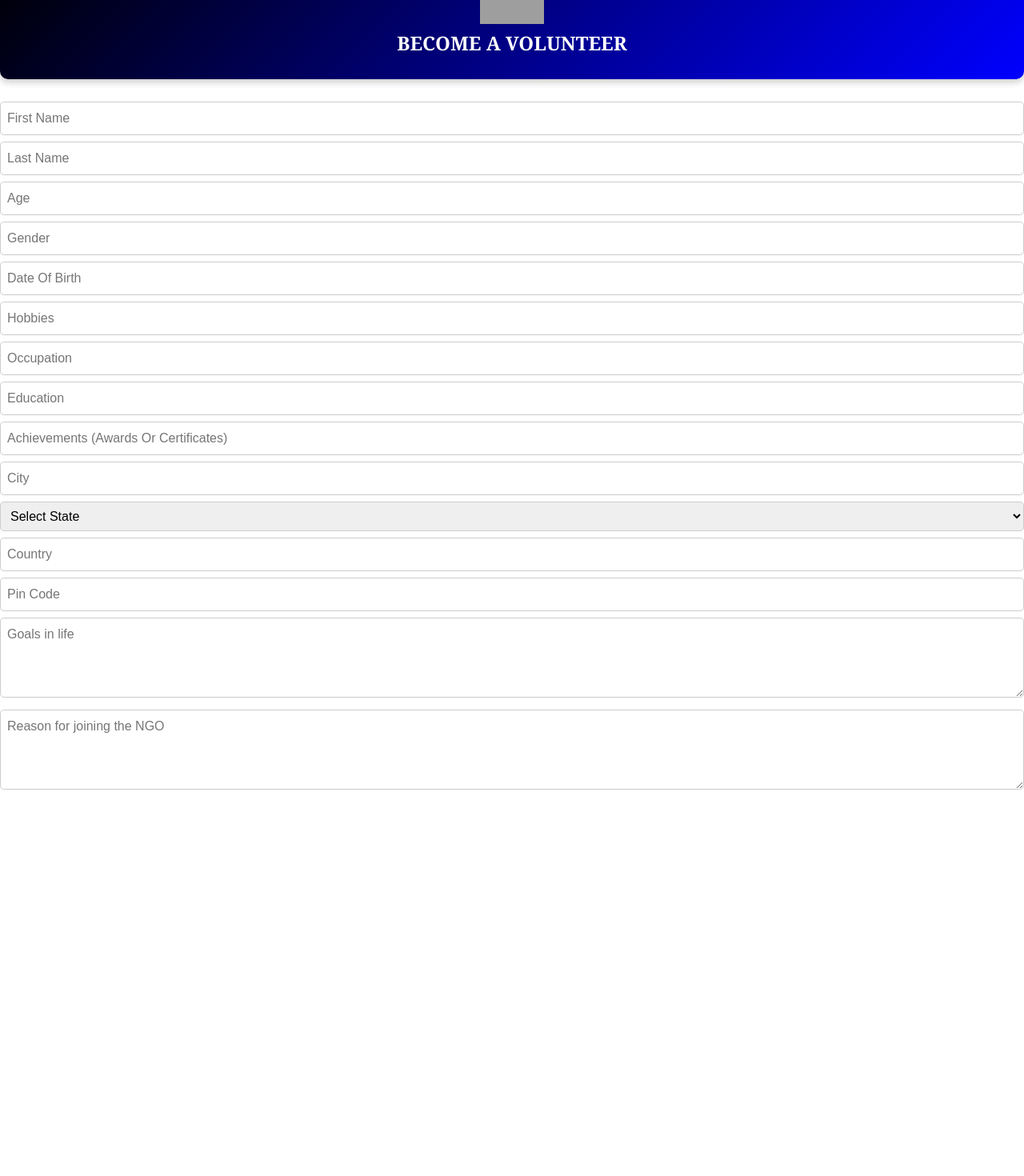
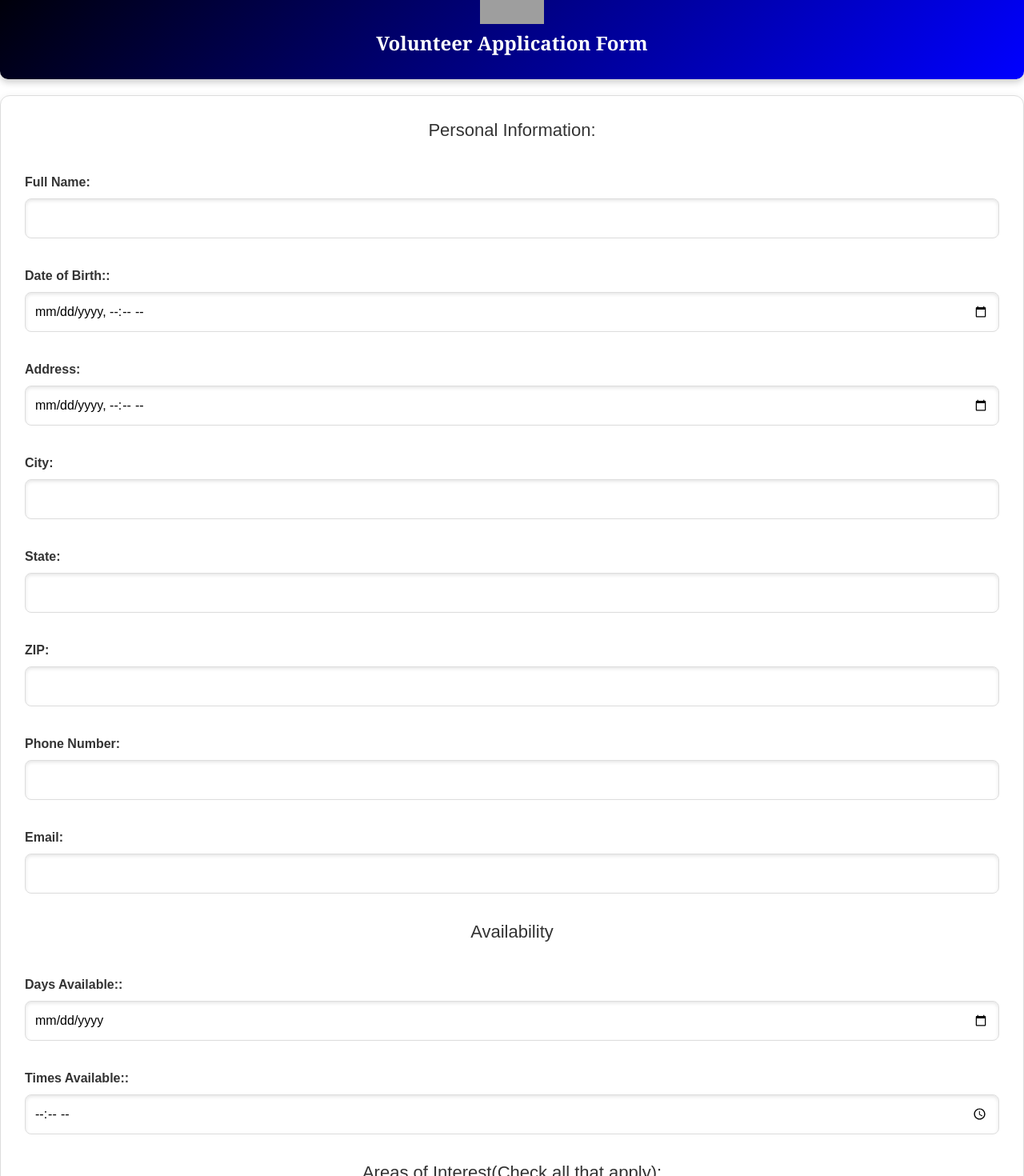
Before and after one commit to ppranay/Yahoyire-foundation-project-1, a React (Create React App) app: page /volunteer in a window 1280 px wide. Shown: the part 60-1530 px from the top of the page at 80% size. Before the commit the page ends 1054 px from the top, so only its background shows below. Built offline with nearby package versions, Linux system fonts and the light colour scheme; grey boxes are pictures that could not be loaded; the HTML template or start-up script is replaced by a standard one.

Commit message:
new update

```diff
--- a/src/components/VolunteerForm.jsx
+++ b/src/components/VolunteerForm.jsx
@@ -1,253 +1,414 @@
+// src/PartnershipForm.js
 import React, { useState } from 'react';
-import '../css/volunteer.css';
-import logo from '../assets/faundation.png';
-
+import '../css/membership.css';
+import logo from '../assets/faundation.png'
+import MyButton from '../components/MyButton.jsx'
 
 const VolunteerForm = () => {
   const [formData, setFormData] = useState({
-        firstName: '',
-        lastName: '',
-        email: '',
-        password: '',
-        confirmPassword: '',
-        date: '',
-        contact: '',
+    companyName: '',
+    address: '',
     city: '',
     state: '',
-        country: '',
-        education: '',
-        occupation: '',
-        achievements: '',
-        hobbies: '',
-        selfDescription: '',
-        goals: '',
-        reasonForJoining: ''
+    zipCode: '',
+    phone: '',
+    email: '',
+    website: '',
+    contactName: '',
+    contactPosition: '',
+    contactPhone: '',
+    contactEmail: '',
+    partnershipTypes: [],
+    interestAreas: [],
+    companyDescription: '',
+    previousExperience: '',
   });
-
-    const [showTerms, setShowTerms] = useState(false);
-
-    const states = [
-        "Select State", "Andhra Pradesh", "Arunachal Pradesh", "Assam", "Bihar",
-        "Chhattisgarh", "Goa", "Gujarat", "Haryana", "Himachal Pradesh",
-        "Jharkhand", "Karnataka", "Kerala", "Madhya Pradesh", "Maharashtra",
-        "Manipur", "Meghalaya", "Mizoram", "Nagaland", "Odisha",
-        "Punjab", "Rajasthan", "Sikkim", "Tamil Nadu", "Telangana",
-        "Tripura", "Uttar Pradesh", "Uttarakhand", "West Bengal"
-    ];
 
   const handleChange = (e) => {
     const { name, value } = e.target;
     setFormData({ ...formData, [name]: value });
   };
 
+  const handleCheckboxChange = (e, category) => {
+    const { name, checked } = e.target;
+    setFormData((prevData) => {
+      const updatedList = checked
+        ? [...prevData[category], name]
+        : prevData[category].filter((item) => item !== name);
+      return { ...prevData, [category]: updatedList };
+    });
+  };
+
   const handleSubmit = (e) => {
     e.preventDefault();
-        setShowTerms(true);
-    };
-
-    const handleAgreeTerms = () => {
-        const message = `
-            New Volunteer Form Submission:
-            Name: ${formData.firstName} ${formData.lastName}
-            Email: ${formData.email}
-            Contact: ${formData.contact}
-            City: ${formData.city}, State: ${formData.state}, Country: ${formData.country}
-            Education: ${formData.education}
-            Occupation: ${formData.occupation}
-            Achievements: ${formData.achievements}
-            Hobbies: ${formData.hobbies}
-            Self Description: ${formData.selfDescription}
-            Goals: ${formData.goals}
-            Reason for Joining: ${formData.reasonForJoining}
-        `;
-
-        const whatsappUrl = `https://wa.me/8080710158?text=${encodeURIComponent(message)}`;
-        window.open(whatsappUrl, '_blank');
-        setShowTerms(false);
+    console.log('Form submitted:', formData);
   };
 
   return (
     <>
-            {showTerms ? (
-                <div className="terms-container">
-                    <h2>Terms and Conditions</h2>
-                    <p>
-                        By signing below, I acknowledge that I have read and agree to all of the above rules. I agree to abide by them.
-                    </p>
-                    <h1>Volunteer Rules and Regulations</h1>
-                    <ol>
-                        <li><h3>Behavior:</h3> Treat everyone with empathy and respect.</li>
-                        <li><h3>Attendance:</h3> Always present and notify your supervisor of any absences in advance.</li>
-                        <li><h3>Privacy:</h3> We respect the privacy of those we serve. Non-disclosure of sensitive information.</li>
-                        <li><h3>Dress Code:</h3> Wearing appropriate attire for activities and using ID if provided.</li>
-                        <li><h3>Health and Safety:</h3> Complying with all safety guidelines and promptly reporting any untoward incidents.</li>
-                        <li><h3>Resource Use:</h3> Responsible handling of NGO resources and use only for official purposes.</li>
-                        <li><h3>Communication:</h3> Communicating freely with your supervisor and fellow volunteers.</li>
-                        <li><h3>Training:</h3> Attend all required training sessions and meetings.</li>
-                        <li><h3>Commitment:</h3> Completing tasks reliably and reporting to your supervisor if unable to perform duties.</li>
-                        <li><h3>Termination:</h3> NGO reserves the right to terminate volunteer service if guidelines are not followed.</li>
-                    </ol>
-                    <button className="agree-button" onClick={handleAgreeTerms}>Agree And Pay Now 499/ </button>
-                </div>
-            ) : (
-                <>
-                    <div>
       <div className="form-top">
         <img src={logo} alt="Foundation Logo" />
-                            <h1>BECOME A VOLUNTEER</h1>
+        <h1>Volunteer Application Form</h1>
       </div>
-                    </div>
-                    <form className="px-7 h-screen grid justify-center items-center" onSubmit={handleSubmit}>
-                        <div className="grid gap-6" id="form">
-                            <div className="w-full flex gap-3">
+      <form className="form-container" onSubmit={handleSubmit}>
+        <h3>Personal Information:</h3>
+        <div className="form-group">
+          <label htmlFor="companyName">Full Name:</label>
           <input
-                                    className="input-box"
             type="text"
-                                    placeholder="First Name"
-                                    name="firstName"
-                                    value={formData.firstName}
-                                    onChange={handleChange}
-                                    required
-                                />
-                                <input
-                                    className="input-box"
-                                    type="text"
-                                    placeholder="Last Name"
-                                    name="lastName"
-                                    value={formData.lastName}
-                                    onChange={handleChange}
-                                />
-                            </div>
-                            <div className="flex gap-2">
-                                <input
-                                    className="input-box"
-                                    type="text"
-                                    placeholder="Age"
-                                    name="age"
-                                    value={formData.age}
-                                    onChange={handleChange}
-                                    required
-                                />
-                                <input
-                                    className="input-box"
-                                    type="text"
-                                    placeholder="Gender"
-                                    name="gender"
-                                    value={formData.gender}
-                                    onChange={handleChange}
-                                    required
-                                />
-                                <input
-                                    className="input-box"
-                                    type="text"
-                                    placeholder="Date Of Birth"
-                                    name="dateOfBirth"
-                                    value={formData.dateOfBirth}
-                                    onChange={handleChange}
-                                    required
-                                />
-                                <input
-                                    className="input-box"
-                                    type="text"
-                                    placeholder="Hobbies"
-                                    name="hobbies"
-                                    value={formData.hobbies}
+            id="companyName"
+            name="companyName"
+            value={formData.companyName}
             onChange={handleChange}
             required
           />
         </div>
-                            <div className="flex gap-2">
+        <div className="form-group">
+          <label htmlFor="address">Date of Birth::</label>
           <input
-                                    className="input-box"
-                                    type="text"
-                                    placeholder="Occupation"
-                                    name="occupation"
-                                    value={formData.occupation}
-                                    onChange={handleChange}
-                                    required
-                                />
-                                <input
-                                    className="input-box"
-                                    type="text"
-                                    placeholder="Education"
-                                    name="education"
-                                    value={formData.education}
-                                    onChange={handleChange}
-                                    required
-                                />
-                                <input
-                                    className="input-box"
-                                    type="text"
-                                    placeholder="Achievements (Awards Or Certificates)"
-                                    name="achievements"
-                                    value={formData.achievements}
+            type="datetime-local"
+            id="address"
+            name="address"
+            value={formData.address}
             onChange={handleChange}
             required
           />
         </div>
-                            <div className="flex gap-2">
+        <div className="form-group">
+          <label htmlFor="address">Address:</label>
           <input
-                                    className="input-box"
+            type="datetime-local"
+            id="address"
+            name="address"
+            value={formData.address}
+            onChange={handleChange}
+            required
+          />
+        </div>
+        <div className="form-group">
+          <label htmlFor="city">City:</label>
+          <input
             type="text"
-                                    placeholder="City"
+            id="city"
             name="city"
             value={formData.city}
             onChange={handleChange}
             required
           />
-                                <select
-                                    className="input-box"
+        </div>
+        <div className="form-group">
+          <label htmlFor="state">State:</label>
+          <input
+            type="text"
+            id="state"
             name="state"
             value={formData.state}
             onChange={handleChange}
             required
-                                >
-                                    {states.map((state, index) => (
-                                        <option key={index} value={state}>
-                                            {state}
-                                        </option>
-                                    ))}
-                                </select>
+          />
+        </div>
+        <div className="form-group">
+          <label htmlFor="zipCode">ZIP:</label>
           <input
-                                    className="input-box"
             type="text"
-                                    placeholder="Country"
-                                    name="country"
-                                    value={formData.country}
-                                    onChange={handleChange}
-                                    required
-                                />
-                                <input
-                                    className="input-box"
-                                    type="text"
-                                    placeholder="Pin Code"
-                                    name="pinCode"
-                                    value={formData.pinCode}
+            id="zipCode"
+            name="zipCode"
+            value={formData.zipCode}
             onChange={handleChange}
             required
           />
         </div>
-                            <textarea
-                                className="input-box"
-                                placeholder="Goals in life"
-                                name="goals"
-                                value={formData.goals}
+        <div className="form-group">
+          <label htmlFor="phone">Phone Number:</label>
+          <input
+            type="tel"
+            id="phone"
+            name="phone"
+            value={formData.phone}
             onChange={handleChange}
             required
           />
-                            <textarea
-                                className="input-box"
-                                placeholder="Reason for joining the NGO"
-                                name="reasonForJoining"
-                                value={formData.reasonForJoining}
+        </div>
+        <div className="form-group">
+          <label htmlFor="email">Email:</label>
+          <input
+            type="email"
+            id="email"
+            name="email"
+            value={formData.email}
             onChange={handleChange}
             required
           />
+        </div>
+
+
+        <h3>Availability</h3>
+        <div className="form-group">
+          <label htmlFor="contactName">Days Available::</label>
+          <input
+            type="date"
+            id="contactName"
+            name="contactName"
+            value={formData.contactName}
+            onChange={handleChange}
+            required
+          />
+        </div>
+        <div className="form-group">
+          <label htmlFor="contactPosition">Times Available::</label>
+          <input
+            type="time"
+            id="contactPosition"
+            name="contactPosition"
+            value={formData.contactPosition}
+            onChange={handleChange}
+            required
+          />
+        </div>
+
+
+        <h3>Areas of Interest(Check all that apply):</h3>
+        <div className="checkbox-group">
+          <label>
+            <input
+              type="checkbox"
+              name="Financial Support"
+              checked={formData.partnershipTypes.includes('Financial Support')}
+              onChange={(e) => handleCheckboxChange(e, 'partnershipTypes')}
+            />
+            Health Initiatives
+          </label>
+          <label>
+            <input
+              type="checkbox"
+              name="In-Kind Donations"
+              checked={formData.partnershipTypes.includes('In-Kind Donations')}
+              onChange={(e) => handleCheckboxChange(e, 'partnershipTypes')}
+            />
+            In-Kind Donations
+          </label>
+          <label>
+            <input
+              type="checkbox"
+              name="Volunteer Engagement"
+              checked={formData.partnershipTypes.includes('Volunteer Engagement')}
+              onChange={(e) => handleCheckboxChange(e, 'partnershipTypes')}
+            />
+            Children's Education
+          </label>
+          <label>
+            <input
+              type="checkbox"
+              name="Program Sponsorship"
+              checked={formData.partnershipTypes.includes('Program Sponsorship')}
+              onChange={(e) => handleCheckboxChange(e, 'partnershipTypes')}
+            />
+            Employment Programs
+          </label>
+          <label>
+            <input
+              type="checkbox"
+              name="Event Participation"
+              checked={formData.partnershipTypes.includes('Event Participation')}
+              onChange={(e) => handleCheckboxChange(e, 'partnershipTypes')}
+            />
+            Environmental Awareness
+          </label>
+          <label>
+            <input
+              type="checkbox"
+              name="Other"
+              checked={formData.partnershipTypes.includes('Other')}
+              onChange={(e) => handleCheckboxChange(e, 'partnershipTypes')}
+            />
+            Other
+          </label>
+        </div>
+
+        <h3>Skills and Experience: (Check all that apply):</h3>
+        <div className="checkbox-group">
+          <label>
+            <input
+              type="checkbox"
+              name="Health Initiatives"
+              checked={formData.interestAreas.includes('Health Initiatives')}
+              onChange={(e) => handleCheckboxChange(e, 'interestAreas')}
+            />
+            Relevant Experience
+          </label>
+          <label>
+            <input
+              type="checkbox"
+              name="Children's Education"
+              checked={formData.interestAreas.includes("Children's Education")}
+              onChange={(e) => handleCheckboxChange(e, 'interestAreas')}
+            />
+            Special Skills
+          </label>
+          <label>
+            <input
+              type="checkbox"
+              name="Employment Programs"
+              checked={formData.interestAreas.includes('Employment Programs')}
+              onChange={(e) => handleCheckboxChange(e, 'interestAreas')}
+            />
+            Certifications (if any)
+          </label>
+          <label>
+            <input
+              type="checkbox"
+              name="Environmental Awareness"
+              checked={formData.interestAreas.includes('Environmental Awareness')}
+              onChange={(e) => handleCheckboxChange(e, 'interestAreas')}
+            />
+            Environmental Awareness
+          </label>
+        </div>
+
+        <h3>Emergency Contact:</h3>
+        <div className="form-group">
+          <label htmlFor="contactPosition">Name:</label>
+          <input
+            type="time"
+            id="contactPosition"
+            name="contactPosition"
+            value={formData.contactPosition}
+            onChange={handleChange}
+            required
+          />
+        </div>
+        <div className="form-group">
+          <label htmlFor="contactPosition">Relationship :</label>
+          <input
+            type="time"
+            id="contactPosition"
+            name="contactPosition"
+            value={formData.contactPosition}
+            onChange={handleChange}
+            required
+          />
+        </div>
+
+
+        <div className="form-group">
+          <label htmlFor="contactPosition"> Phone Number :</label>
+          <input
+            type="time"
+            id="contactPosition"
+            name="contactPosition"
+            value={formData.contactPosition}
+            onChange={handleChange}
+            required
+          />
+        </div>
+
+
+
+        <h3>Agreement <h6>I agree to abide by the rules and regulations of Yehova Yire Foundation. I understand that my participation is voluntary and I will not receive monetary compensation.
+        </h6></h3>
+        <div className="form-group">
+          <label htmlFor="signature">Authorized Signature:</label>
+          <input
+            type="file"
+            id="signature"
+            name="signature"
+            required
+          />
+        </div>
+        <div className="form-group">
+          <label htmlFor="name">Name:</label>
+          <input
+            type="text"
+            id="name"
+            name="name"
+            required
+          />
+        </div>
+        <div className="form-group">
+          <label htmlFor="title">Title:</label>
+          <input
+            type="text"
+            id="title"
+            name="title"
+            required
+          />
+        </div>
+        <div className="form-group">
+          <label htmlFor="date">Date:</label>
+          <input
+            type="date"
+            id="date"
+            name="date"
+            required
+          />
+        </div>
+
+
+
+
+        <button type="button" class="  btn-primary" data-bs-toggle="modal" data-bs-target="#exampleModal">
+         Submit
+        </button>
+
+        <div class="modal fade" id="exampleModal" tabindex="-1" aria-labelledby="exampleModalLabel" aria-hidden="true">
+          <div class="modal-dialog">
+            <div class="modal-content">
+              <div class="modal-header">
+                <h1 class="modal-title fs-5" id="exampleModalLabel"> Rules and Regulations for Corporate/Group Members</h1>
+                <button type="button" class="btn-close" data-bs-dismiss="modal" aria-label="Close"></button>
+              </div>
+              <div class="modal-body">
+
+
+           <ol>
+            <li><b>Commitment:-</b>
+            <p>Companies/Groups must fulfill their commitments as agreed in the partnership arrangement.</p></li>
+
+            <li><b>Conduct  :-</b>
+              <p> Partners must conduct themselves in a manner that upholds the values and reputation of the NGO.</p>
+            </li>
+
+            <li><b>Transparency  :-</b>
+              <p> Partners should provide accurate information about their activities and any support they offer.</p>
+            </li>
+
+            <li><b> Communication :-</b>
+              <p>Regular communication with the NGO is required to ensure alignment and coordination.</p>
+            </li>
+
+            <li><b> Confidentiality :-</b>
+              <p>Sensitive information shared between the NGO and the partner must be kept confidential.</p>
+            </li>
+
+            <li><b>Reporting  :-</b>
+              <p> Partners should report on their contributions and involvement as agreed upon in the partnership</p>
+            </li>
+
+            <li><b> Compliance :-</b>
+              <p>Partners must comply with all relevant legal and regulatory requirements related to their support of the NGO.</p>
+            </li>
+
+
+            <li><b>  Termination:-</b>
+              <p>The NGO reserves the right to terminate the partnership if the company/group fails to adhere to the agreed terms or engages in conduct detrimental to the NGO’s mission.</p>
+            </li>
+
+           </ol>
+              </div>
+              <div class="modal-footer-1">
+                {/* <button type="button" class=" " data-bs-dismiss="modal">Close</button> */}
+                  <MyButton/>
+
 
               </div>
+            </div>
+          </div>
+        </div>
+        {/* <div className="form-group submit-button">
+       <MyButton/>
+      </div> */}
       </form>
-                </>
-            )}
+
     </>
   );
 };
```
Lines whose indentation alone changed are shown as unchanged.
